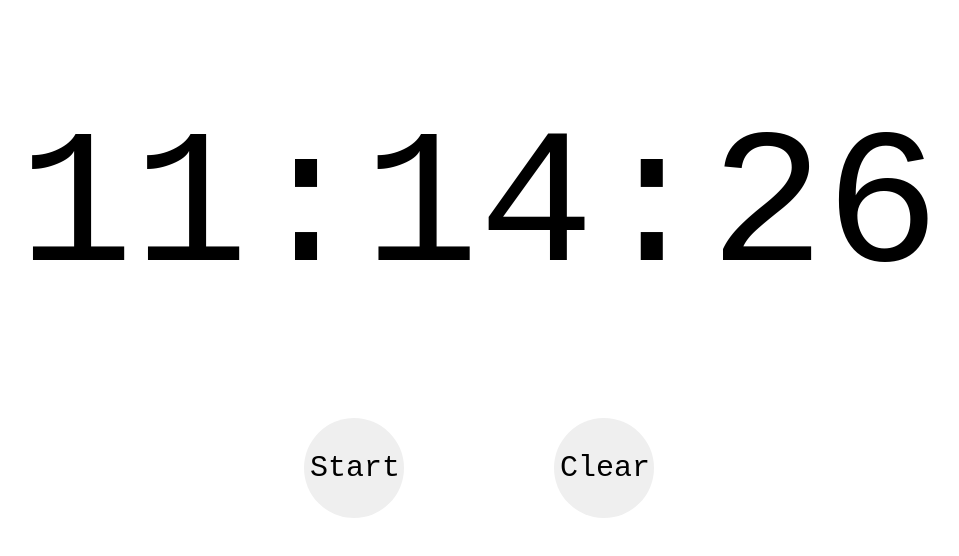
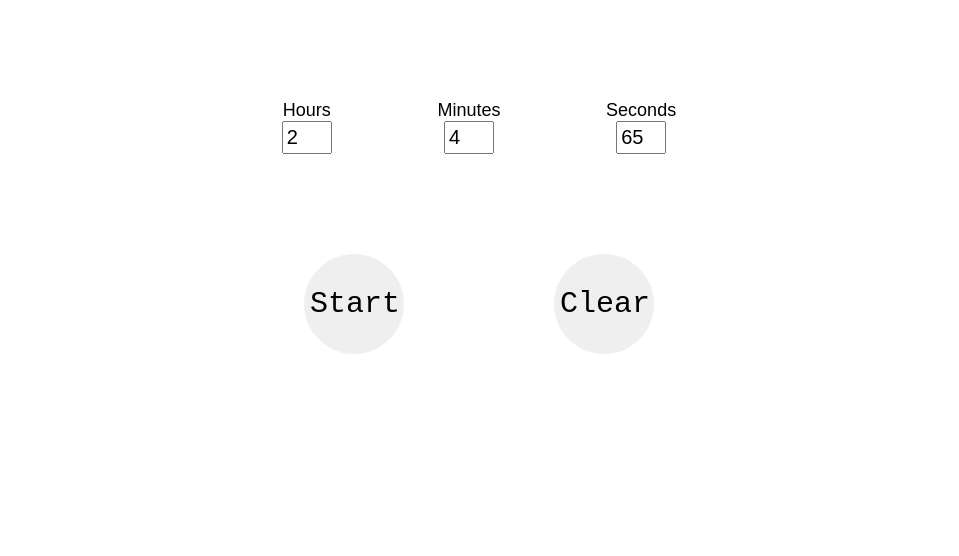
Before and after one commit to sequoian/timer, a React (Create React App) app: page / in a window 1280 px wide. Shown: the top 556 px of the page, without its empty margins (161-1120 px from the left). Built offline with nearby package versions, Linux system fonts and the light colour scheme.

Commit message:
set state for inputs

```diff
--- a/src/App.js
+++ b/src/App.js
@@ -4,15 +4,18 @@ import './App.css';
 class TimerInputs extends Component {
   render() {
     const categories = ['hours', 'minutes', 'seconds'];
-    const inputs = categories.map((item) => {
+    const inputs = categories.map((item, idx) => {
       return (
-        <div>
-          <label for={item}>{item}</label>
+        <div key={idx}>
+          <label htmlFor={item}>{item}</label>
           <input
             id={item}
             type="number"
             min="0"
             max="99"
+            name={item}
+            value={this.props[item]}
+            onChange={this.props.handleChange}
           />
         </div>
       );
@@ -35,11 +38,34 @@ class TimeDisplay extends Component {
 }
 
 class App extends Component {
+  constructor(props) {
+    super(props);
+    this.state = {
+      hours: '2',
+      minutes: '4',
+      seconds: '65'
+    }
+    this.changeInput = this.changeInput.bind(this);
+  }
+
+  changeInput(event) {
+    const input = event.target;
+    const value = input.value.slice(0, 2);  // limit value to 2 digits
+    this.setState({
+      [input.name]: value
+    })
+  }
+
   render() {
     return (
       <div className="App">
         <div className="timer">
-          <TimeDisplay />
+          <TimerInputs
+            hours={this.state.hours}
+            minutes={this.state.minutes}
+            seconds={this.state.seconds}
+            handleChange={this.changeInput}
+          />
         </div>
         <div className="controls">
           <button>Start</button>
```
